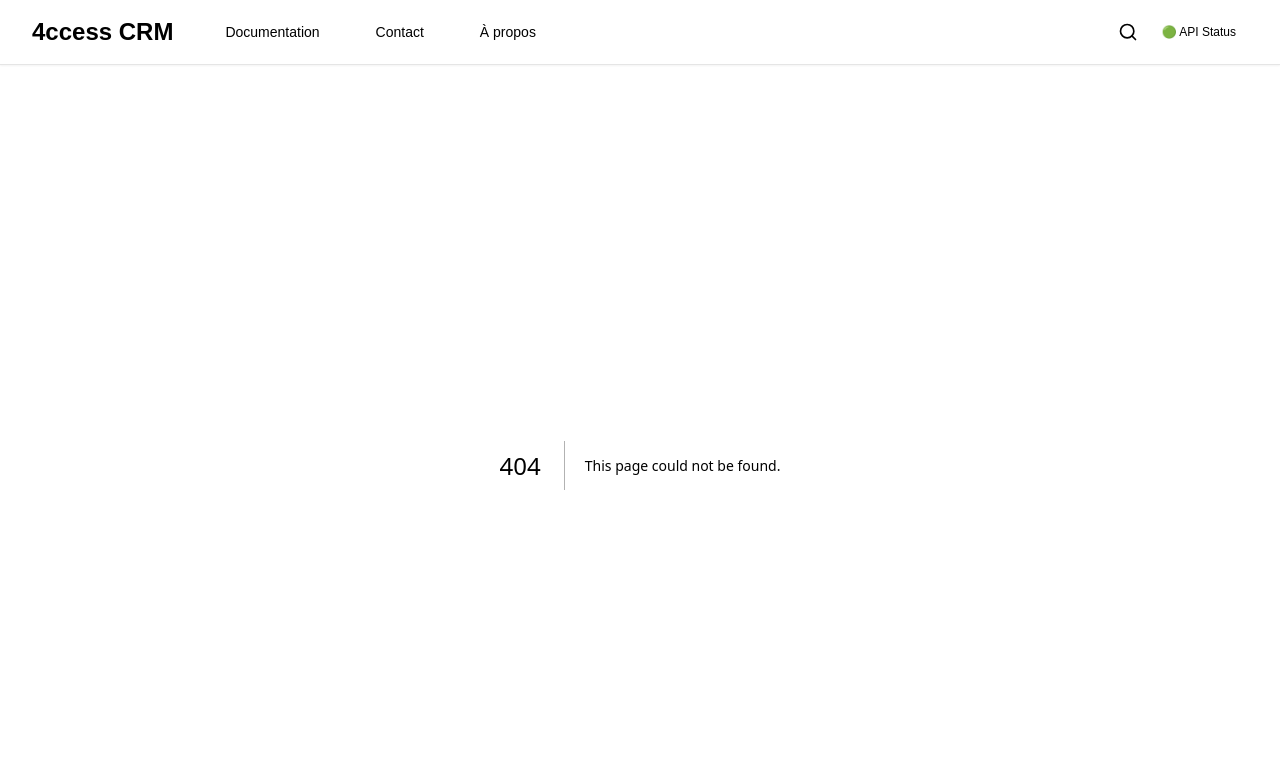
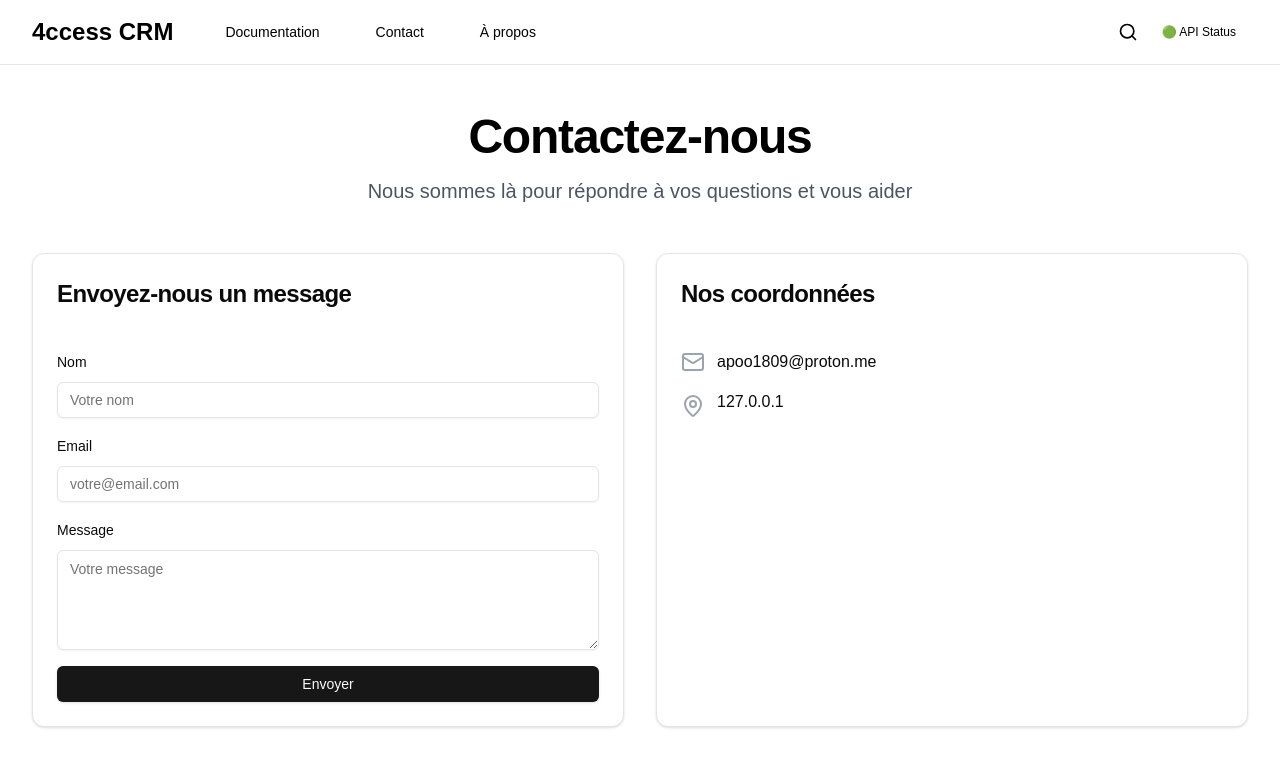
Before and after one commit to apoo3301/4ccessKey, a Next.js app in the folder client/: page /contact in a window 1280 px wide. Before the commit this address had no page. Shown: the top 766 px of the page. Built offline with nearby package versions, Linux system fonts and the light colour scheme.

Commit message:
build 100%

```diff
--- a/client/src/app/about/page.tsx
+++ b/client/src/app/about/page.tsx
@@ -1,18 +1,18 @@
 "use client"
 
-import { useEffect, useState } from 'react'
+import { Card, CardContent, CardHeader, CardTitle } from "@/components/ui/card"
+import { Users, Rocket, History } from 'lucide-react'
 import { Button } from "@/components/ui/button"
-import { Card, CardContent, CardHeader, CardTitle } from "@/components/ui/card"
-import { MenuIcon, SearchIcon, Users, Rocket, History } from 'lucide-react'
 
 const AboutPage = () => {
-    const [scrollDisabled, setScrollDisabled] = useState(true);
-    useEffect(() => {
-        document.body.style.overflow = scrollDisabled ? 'hidden' : 'auto';
-      }, [scrollDisabled]);
+    // Supprimer l'utilisation de scrollDisabled si non nécessaire
+    // const [scrollDisabled, setScrollDisabled] = useState(true);
+    // useEffect(() => {
+    //     document.body.style.overflow = scrollDisabled ? 'hidden' : 'auto';
+    // }, [scrollDisabled]);
 
     return (
-        <div className="h-screen flex flex-col bg-white text-black overflow-hidden">
+        <div className="min-h-screen flex flex-col bg-white text-black">
             <main className="flex-1 overflow-hidden">
                 <div className="h-full overflow-auto bg-gradient-to-b from-gray-50 to-white">
                     <section className="container mx-auto px-4 sm:px-6 lg:px-8 py-12 sm:py-16 lg:py-20">
@@ -31,7 +31,7 @@ const AboutPage = () => {
                                     <CardTitle className="text-2xl">Notre Histoire</CardTitle>
                                 </CardHeader>
                                 <CardContent>
-                                    <p className="text-gray-100">Depuis 2023, MonApp transforme la façon dont les gens interagissent avec la technologie. Notre parcours est marqué par l'innovation constante et l'engagement envers nos utilisateurs.</p>
+                                    <p className="text-gray-100">Depuis 2023, MonApp transforme la façon dont les gens interagissent avec la technologie. Notre parcours est marqué par l&apos;innovation constante et l&apos;engagement envers nos utilisateurs.</p>
                                 </CardContent>
                             </Card>
                             <Card className="bg-gradient-to-br from-green-500 to-teal-600 text-white">
@@ -54,11 +54,14 @@ const AboutPage = () => {
                             </Card>
                         </div>
                         <div className="mt-16 text-center">
-                            <h2 className="text-3xl font-bold mb-6">Rejoignez l'aventure MonApp</h2>
+                            <h2 className="text-3xl font-bold mb-6">Rejoignez l&apos;aventure MonApp</h2>
                             <p className="text-xl text-gray-600 mb-8 max-w-2xl mx-auto">
                                 Nous sommes toujours à la recherche de nouveaux talents pour enrichir notre équipe et contribuer à notre mission.
                             </p>
-                            <Button size="lg" className="bg-gradient-to-r from-purple-600 to-indigo-600 hover:from-purple-700 hover:to-indigo-700 text-white font-semibold py-3 px-8 rounded-full shadow-lg transition duration-300 ease-in-out transform hover:-translate-y-1 hover:scale-105">
+                            <Button
+                                size="lg"
+                                className="bg-gradient-to-r from-purple-600 to-indigo-600 hover:from-purple-700 hover:to-indigo-700 text-white font-semibold py-3 px-8 rounded-full shadow-lg transition duration-300 ease-in-out transform hover:-translate-y-1 hover:scale-105"
+                            >
                                 Postulez maintenant
                             </Button>
                         </div>
--- /dev/null
+++ b/client/src/app/contact/page.tsx
@@ -0,0 +1,96 @@
+"use client"
+
+import { Card, CardContent, CardHeader, CardTitle } from "@/components/ui/card"
+import { Mail, MapPin } from 'lucide-react'
+import { Textarea } from "@/components/ui/textarea"
+import { Button } from "@/components/ui/button"
+import { Input } from "@/components/ui/input"
+import { Label } from "@/components/ui/label"
+import { useState } from 'react'
+
+export default function ContactPage() {
+    const [name, setName] = useState('')
+    const [email, setEmail] = useState('')
+    const [message, setMessage] = useState('')
+
+    const handleSubmit = (e: React.FormEvent) => {
+        e.preventDefault()
+        console.log('Formulaire soumis:', { name, email, message })
+    }
+
+    return (
+        <div className="h-screen flex flex-col bg-white text-black overflow-hidden">
+            <main className="flex-grow">
+                <div className="container mx-auto px-4 sm:px-6 lg:px-8 py-12">
+                    <div className="max-w-3xl mx-auto text-center mb-12">
+                        <h1 className="text-3xl sm:text-4xl md:text-5xl font-extrabold text-black tracking-tight mb-4">
+                            Contactez-nous
+                        </h1>
+                        <p className="text-lg sm:text-xl text-gray-600 mb-8">
+                            Nous sommes là pour répondre à vos questions et vous aider
+                        </p>
+                    </div>
+                    <div className="grid gap-8 lg:grid-cols-2">
+                        <Card className="w-full">
+                            <CardHeader>
+                                <CardTitle className="text-2xl mb-4">Envoyez-nous un message</CardTitle>
+                            </CardHeader>
+                            <CardContent>
+                                <form onSubmit={handleSubmit} className="space-y-4">
+                                    <div className="space-y-2">
+                                        <Label htmlFor="name">Nom</Label>
+                                        <Input
+                                            id="name"
+                                            placeholder="Votre nom"
+                                            value={name}
+                                            onChange={(e) => setName(e.target.value)}
+                                            required
+                                        />
+                                    </div>
+                                    <div className="space-y-2">
+                                        <Label htmlFor="email">Email</Label>
+                                        <Input
+                                            id="email"
+                                            type="email"
+                                            placeholder="votre@email.com"
+                                            value={email}
+                                            onChange={(e) => setEmail(e.target.value)}
+                                            required
+                                        />
+                                    </div>
+                                    <div className="space-y-2">
+                                        <Label htmlFor="message">Message</Label>
+                                        <Textarea
+                                            id="message"
+                                            placeholder="Votre message"
+                                            value={message}
+                                            onChange={(e) => setMessage(e.target.value)}
+                                            required
+                                            className="min-h-[100px]"
+                                        />
+                                    </div>
+                                    <Button type="submit" className="w-full">Envoyer</Button>
+                                </form>
+                            </CardContent>
+                        </Card>
+                        <Card className="w-full">
+                            <CardHeader>
+                                <CardTitle className="text-2xl mb-4">Nos coordonnées</CardTitle>
+                            </CardHeader>
+                            <CardContent className="space-y-4">
+                                <div className="flex items-center space-x-3">
+                                    <Mail className="h-6 w-6 text-gray-400 flex-shrink-0" />
+                                    <span className="text-sm sm:text-base">apoo1809@proton.me</span>
+                                </div>
+                                <div className="flex items-start space-x-3">
+                                    <MapPin className="h-6 w-6 text-gray-400 flex-shrink-0 mt-1" />
+                                    <span className="text-sm sm:text-base">127.0.0.1</span>
+                                </div>
+                            </CardContent>
+                        </Card>
+                    </div>
+                </div>
+            </main>
+        </div>
+    )
+}
--- a/client/src/app/page.tsx
+++ b/client/src/app/page.tsx
@@ -1,25 +1,16 @@
 "use client"
 
-import { useEffect, useState } from 'react'
+import { useState } from 'react'
 import { Button } from "@/components/ui/button"
-import { Card, CardContent, CardDescription, CardFooter, CardHeader, CardTitle } from "@/components/ui/card"
+import { Card, CardContent, CardHeader, CardTitle, CardDescription } from "@/components/ui/card"
 import { Input } from "@/components/ui/input"
 import { Label } from "@/components/ui/label"
 import { Tabs, TabsContent, TabsList, TabsTrigger } from "@/components/ui/tabs"
-import { GithubIcon, MailIcon, MenuIcon, SearchIcon } from 'lucide-react'
-import {
-  DropdownMenu,
-  DropdownMenuContent,
-  DropdownMenuItem,
-  DropdownMenuTrigger,
-} from "@/components/ui/dropdown-menu"
 
 export default function AuthPage() {
     const [email, setEmail] = useState('')
     const [password, setPassword] = useState('')
     const [name, setName] = useState('')
-  const [scrollDisabled, setScrollDisabled] = useState(true);
-
 
     const handleLogin = (e: React.FormEvent) => {
         e.preventDefault()
@@ -30,10 +21,6 @@ export default function AuthPage() {
         e.preventDefault()
         console.log('Inscription avec:', name, email, password)
     }
-
-  useEffect(() => {
-    document.body.style.overflow = scrollDisabled ? 'hidden' : 'auto';
-  }, [scrollDisabled]);
 
     return (
         <div className="h-screen flex flex-col bg-white text-black overflow-hidden">
@@ -128,7 +115,7 @@ export default function AuthPage() {
                                                     />
                                                 </div>
                                             </div>
-                      <Button className="w-full mt-6" type="submit">S'inscrire</Button>
+                                            <Button className="w-full mt-6" type="submit">S&apos;inscrire</Button>
                                         </form>
                                     </TabsContent>
                                 </Tabs>
--- /dev/null
+++ b/client/src/components/ui/textarea.tsx
@@ -0,0 +1,24 @@
+import * as React from "react"
+
+import { cn } from "@/lib/utils"
+
+export interface TextareaProps
+  extends React.TextareaHTMLAttributes<HTMLTextAreaElement> {}
+
+const Textarea = React.forwardRef<HTMLTextAreaElement, TextareaProps>(
+  ({ className, ...props }, ref) => {
+    return (
+      <textarea
+        className={cn(
+          "flex min-h-[60px] w-full rounded-md border border-input bg-transparent px-3 py-2 text-sm shadow-sm placeholder:text-muted-foreground focus-visible:outline-none focus-visible:ring-1 focus-visible:ring-ring disabled:cursor-not-allowed disabled:opacity-50",
+          className
+        )}
+        ref={ref}
+        {...props}
+      />
+    )
+  }
+)
+Textarea.displayName = "Textarea"
+
+export { Textarea }
```
Also changed, not shown: client/src/lib/genUUIDv7.ts (+15 -15 lines). Lines whose indentation alone changed are shown as unchanged.
